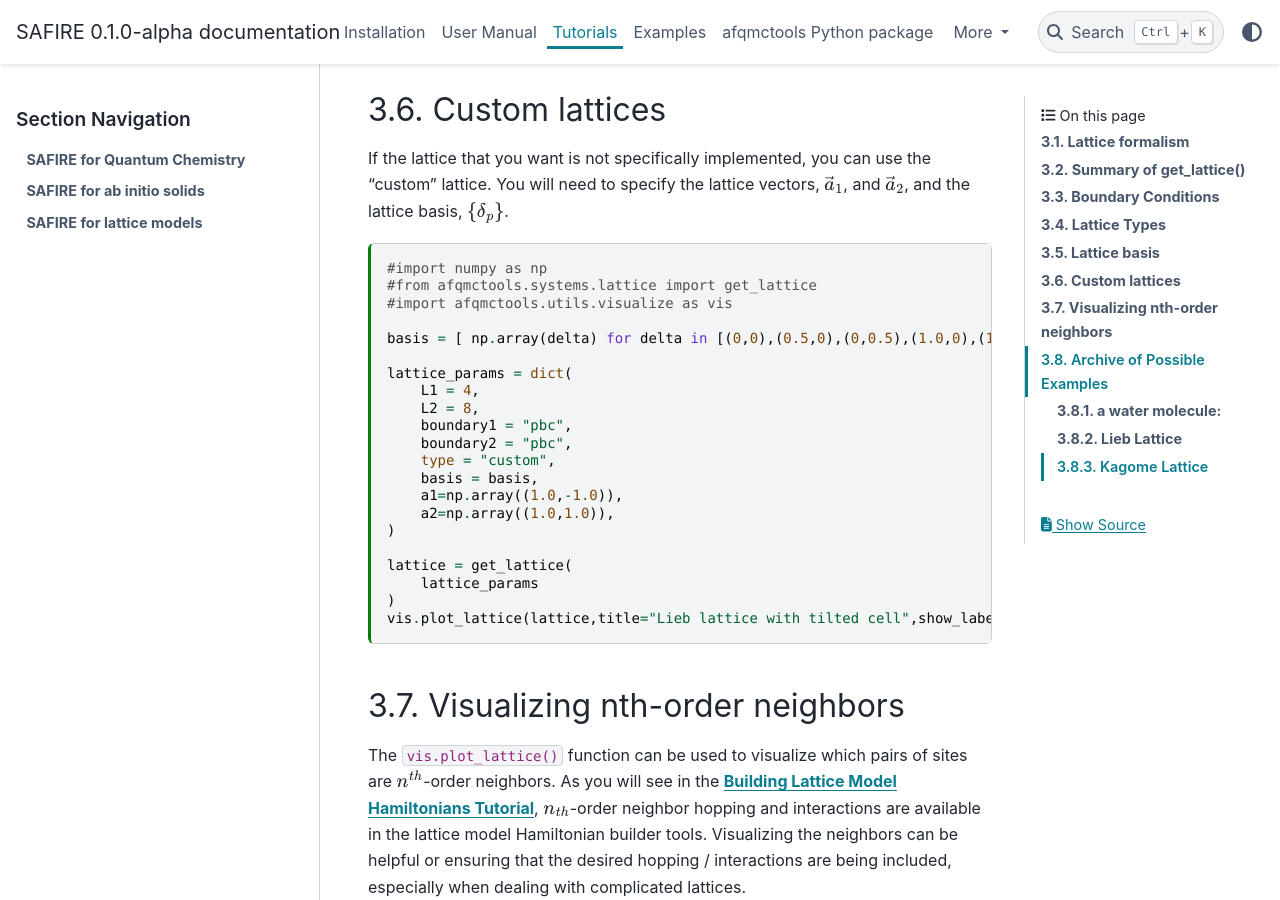
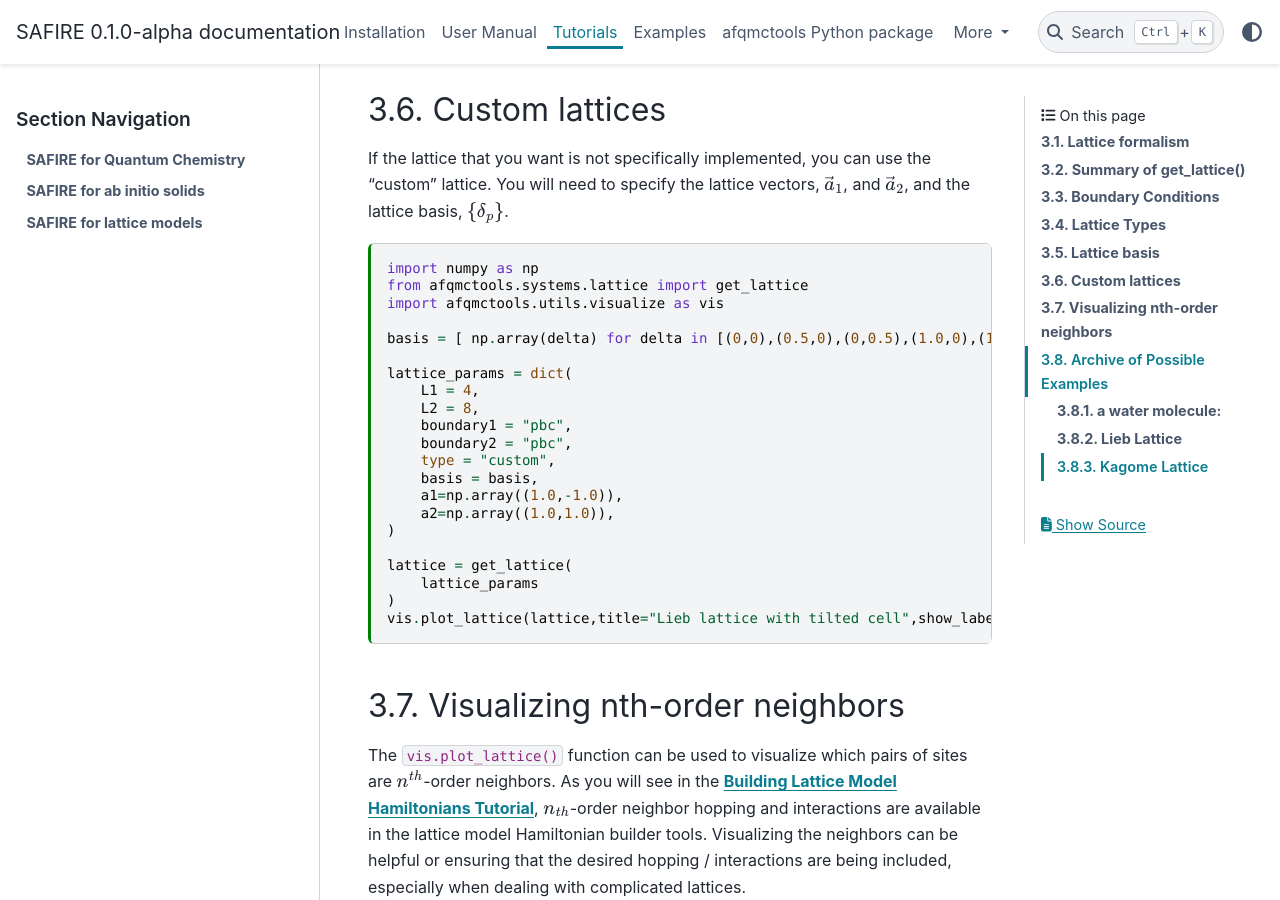
Before and after one commit to bkesk/SAFIRE, a Sphinx documentation site: the page built from docs/tutorials/models/03_setting_up_a_lattice/03_setting_up_a_lattice.md, in a window 1280 px wide and 900 px high, scrolled down 6294 px. Built offline with Sphinx 7.4.7 and the PyData theme 0.15.4, drawn with Linux system fonts in a browser that asks for light colours.

```diff
--- a/docs/tutorials/models/03_setting_up_a_lattice/03_setting_up_a_lattice.md
+++ b/docs/tutorials/models/03_setting_up_a_lattice/03_setting_up_a_lattice.md
@@ -320,9 +320,9 @@ and the lattice basis, $\{ \delta_p \}$.
 :id: 1f3486b9-62ab-4687-a322-295de51b8ae8
 :outputId: 220c8539-682a-473b-ce17-592734b4f775
 
-#import numpy as np
-#from afqmctools.systems.lattice import get_lattice
-#import afqmctools.utils.visualize as vis
+import numpy as np
+from afqmctools.systems.lattice import get_lattice
+import afqmctools.utils.visualize as vis
 
 basis = [ np.array(delta) for delta in [(0,0),(0.5,0),(0,0.5),(1.0,0),(1.5,0),(1.0,0.5)] ]
 
```
Also changed, not shown: other parts of docs/tutorials/models/03_setting_up_a_lattice/03_setting_up_a_lattice.md (+0 -2 lines).
